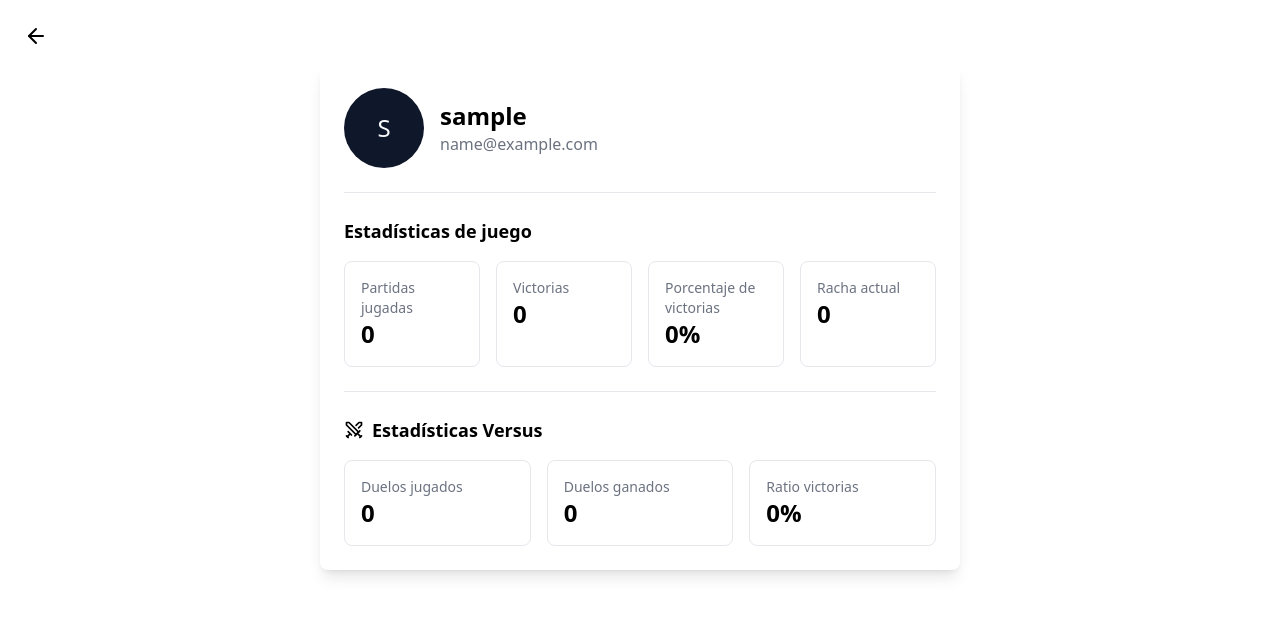
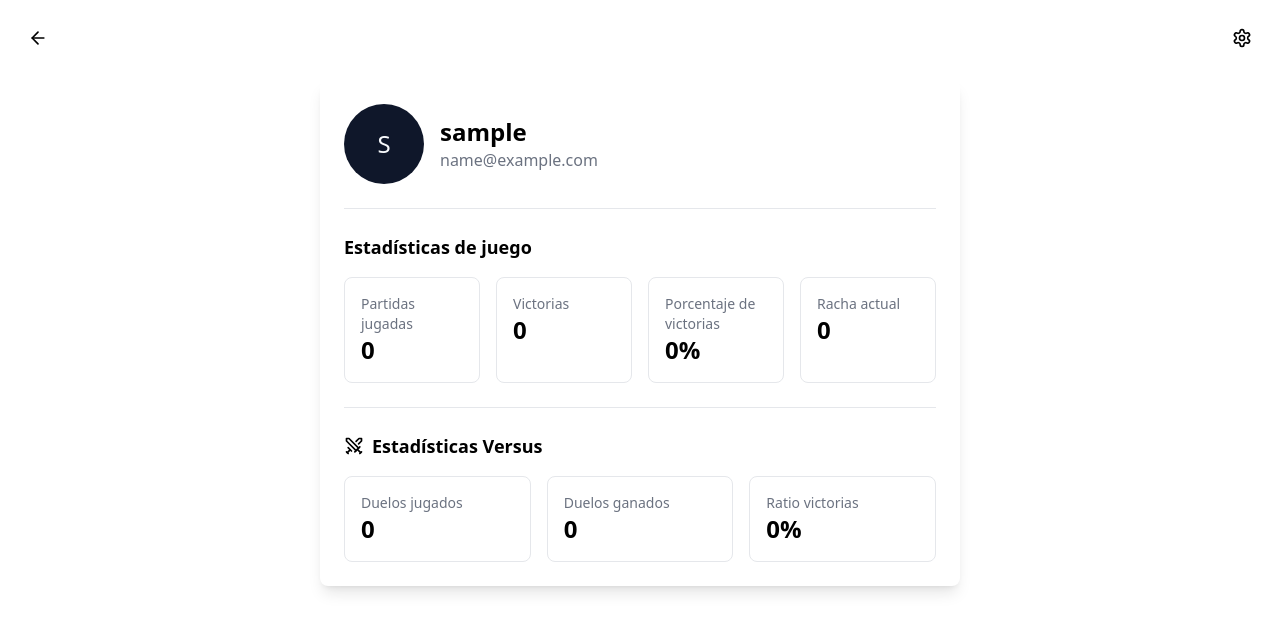
Before and after one commit to PolCarva/wordle-infinito, a Next.js app: page /profile in a window 1280 px wide. Shown: the top 632 px of the page. Built offline with nearby package versions, Linux system fonts and the light colour scheme; sample sign-in values are in the browser's storage.

Commit message:
Refactor profile pages with MainLayout and remove back button

```diff
--- a/app/profile/[userId]/page.tsx
+++ b/app/profile/[userId]/page.tsx
@@ -2,9 +2,10 @@
 
 import { useState, useEffect } from 'react';
 import { useRouter } from 'next/navigation';
-import { ArrowLeft, Swords } from 'lucide-react';
+import { Swords } from 'lucide-react';
 import { api } from '@/app/services/api';
 import Image from 'next/image';
+import MainLayout from '../../components/layouts/MainLayout';
 
 interface ProfileStats {
   gamesPlayed: number;
@@ -59,16 +60,7 @@ function ProfileContent({ userId }: { userId: string }) {
 
   return (
     <div className="min-h-screen bg-background">
-      <div className="fixed top-4 left-4">
-        <button
-          onClick={() => router.back()}
-          className="p-2 hover:bg-gray-100 dark:hover:bg-gray-800 rounded-full"
-        >
-          <ArrowLeft className="h-6 w-6" />
-        </button>
-      </div>
-
-      <div className="max-w-2xl mx-auto px-4 py-16">
+      <div className="max-w-2xl mx-auto px-4">
         <div className="bg-card rounded-lg shadow-lg p-6 space-y-6">
           <div className="flex items-center space-x-4">
             {profileData.imageUrl ? (
@@ -121,7 +113,11 @@ function ProfileContent({ userId }: { userId: string }) {
 }
 
 export default function ProfilePage({ params }: { params: { userId: string } }) {
-  return <ProfileContent userId={params.userId} />;
+  return (
+    <MainLayout>
+      <ProfileContent userId={params.userId} />
+    </MainLayout>
+  );
 }
 
 function StatCard({ title, value }: { title: string; value: number | string }) {
--- a/app/profile/page.tsx
+++ b/app/profile/page.tsx
@@ -2,8 +2,9 @@
 
 import { useAuth, AuthProvider } from '@/app/context/AuthContext';
 import { useRouter } from 'next/navigation';
-import { ArrowLeft, Swords } from 'lucide-react';
+import {  Swords } from 'lucide-react';
 import Image from 'next/image';
+import MainLayout from '../components/layouts/MainLayout';
 
 function ProfileContent() {
   const { user } = useAuth();
@@ -16,16 +17,9 @@ function ProfileContent() {
 
   return (
     <div className="min-h-screen bg-background">
-      <div className="fixed top-4 left-4">
-        <button
-          onClick={() => router.back()}
-          className="p-2 hover:bg-gray-100 dark:hover:bg-gray-800 rounded-full"
-        >
-          <ArrowLeft className="h-6 w-6" />
-        </button>
-      </div>
 
-      <div className="max-w-2xl mx-auto px-4 py-16">
+
+      <div className="max-w-2xl mx-auto px-4">
         <div className="bg-card rounded-lg shadow-lg p-6 space-y-6">
           <div className="flex items-center space-x-4">
             {user.imageUrl ? (
@@ -89,7 +83,9 @@ function ProfileContent() {
 export default function ProfilePage() {
   return (
     <AuthProvider>
-      <ProfileContent />
+      <MainLayout>
+        <ProfileContent />
+      </MainLayout>
     </AuthProvider>
   );
 }
```
